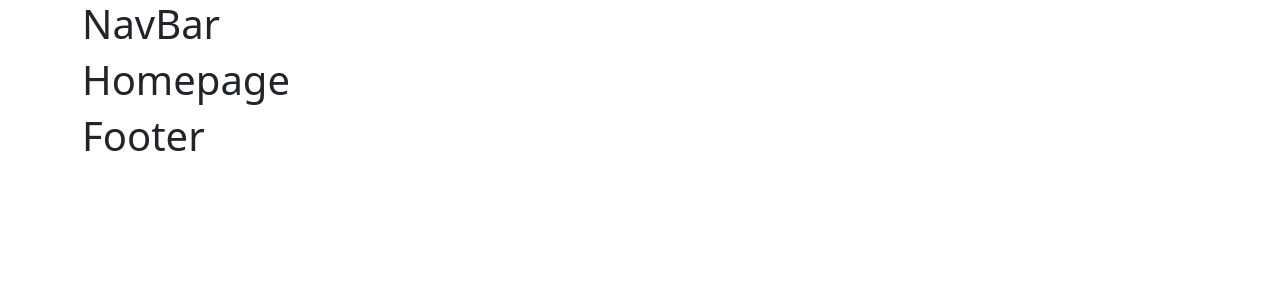
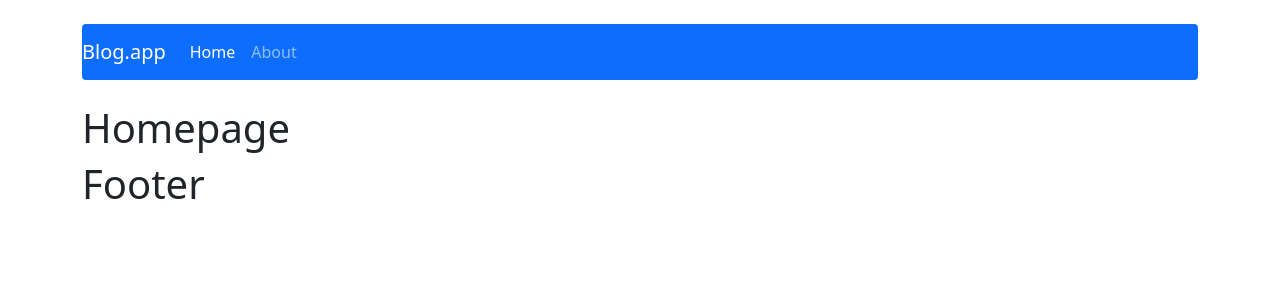
Before and after one commit to juliachanas/React-blog, a React (Create React App) app: page / in a window 1280 px wide. Shown: the top 300 px of the page. Built offline with nearby package versions, Linux system fonts and the light colour scheme.

Commit message:
Modify navbar, add links - without styles

```diff
--- a/src/components/views/NavBar/NavBar.js
+++ b/src/components/views/NavBar/NavBar.js
@@ -1,8 +1,26 @@
+import Nav from 'react-bootstrap/Nav';
+import Navbar from 'react-bootstrap/Navbar';
+import { NavLink } from 'react-router-dom';
+// import styles from './NavBar.module.scss';
+
 const NavBar = () => {
   return (
-    <div>
-      <h1>NavBar</h1>
-    </div>
+    <Navbar
+      bg='primary'
+      variant='dark'
+      expand='lg'
+      className='mt-4 mb-4 rounded'
+    >
+      <Navbar.Brand href='/'>Blog.app</Navbar.Brand>
+      <Nav className='me-auto'>
+        <Nav.Link as={NavLink} to='/'>
+          Home
+        </Nav.Link>
+        <Nav.Link as={NavLink} to='/about'>
+          About
+        </Nav.Link>
+      </Nav>
+    </Navbar>
   );
 };
 
```
Also changed, not shown: src/components/views/NavBar/NavBar.module.scss (added).
